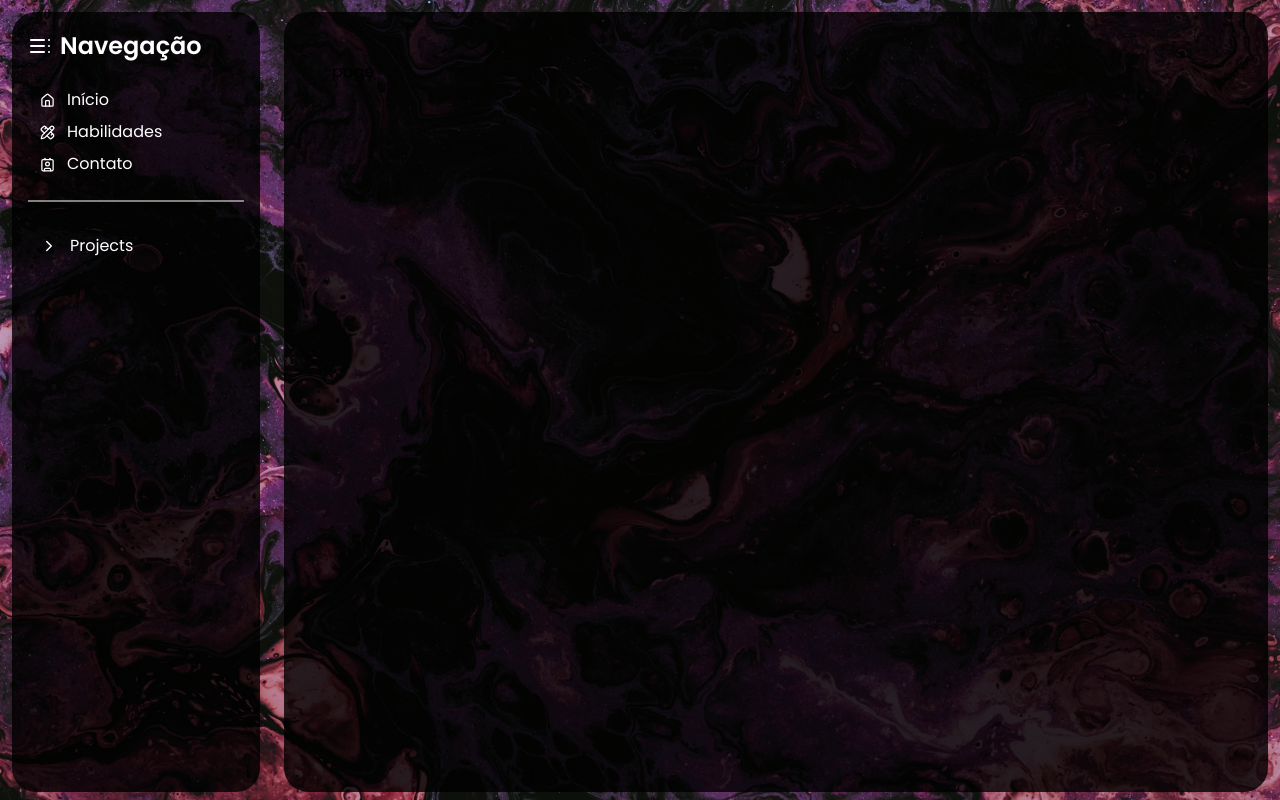
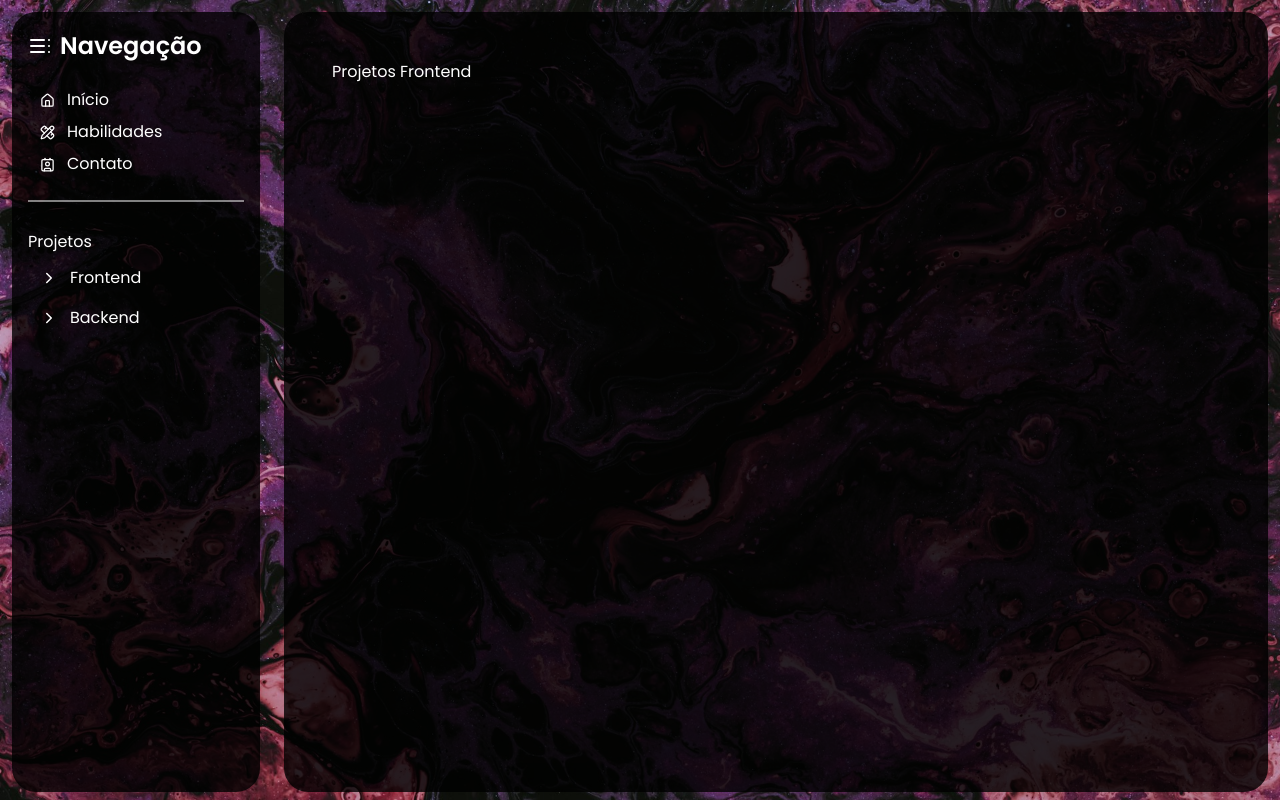
Before and after one commit to larissaOliveiraz/portfolio-next, a Next.js app: page /projects/frontend in a window 1280 px wide. Built offline with nearby package versions, Linux system fonts and the light colour scheme.

Commit message:
refactor: change header buttons and put dynamyc content structure

```diff
--- a/src/app/projects/backend/delivery-spring/page.tsx
+++ /dev/null
@@ -1,7 +0,0 @@
-import React from 'react'
-
-export default function DeliverSpring() {
-  return (
-    <div>DeliverSpring</div>
-  )
-}
--- /dev/null
+++ b/src/app/projects/frontend/[id]/page.tsx
@@ -0,0 +1,7 @@
+import React from 'react'
+
+export default function Project() {
+  return (
+    <div>Project</div>
+  )
+}
--- a/src/app/projects/frontend/finance-next/page.tsx
+++ /dev/null
@@ -1,7 +0,0 @@
-import React from 'react'
-
-export default function FinanceNext() {
-  return (
-    <div>FinanceNext</div>
-  )
-}
--- a/src/app/projects/frontend/page.tsx
+++ b/src/app/projects/frontend/page.tsx
@@ -2,6 +2,8 @@ import React from "react";
 
 export default function FrontendProjects() {
   return (
-    <div>page</div>
+    <div>
+      <h1 className="text-white">Projetos Frontend</h1>
+    </div>
   )
 }
--- a/src/components/Header.tsx
+++ b/src/components/Header.tsx
@@ -1,8 +1,9 @@
 "use client";
-
 import {
+  Circle,
   CircleDollarSign,
   Contact,
+  CornerDownRight,
   House,
   PencilRuler,
   TableOfContents,
@@ -10,13 +11,24 @@ import {
 } from "lucide-react";
 import { HeaderButton } from "./HeaderButton";
 import { usePathname } from "next/navigation";
-import { useState } from "react";
+import { useEffect, useState } from "react";
+import { FrontendProjects } from "../db/FrontendProjects";
+import { BackendProjects } from "../db/BackendProjects";
 
 export function Header() {
   const pathname = usePathname();
-  const [projectsExpanded, setProjectsExpanded] = useState(false);
   const [frontendExpanded, setFrontendExpanded] = useState(false);
   const [backendExpanded, setBackendExpanded] = useState(false);
+
+  useEffect(() => {
+    if (
+      !pathname.includes("/projects/backend") &&
+      !pathname.includes("projects/frontend")
+    ) {
+      setBackendExpanded(false);
+      setFrontendExpanded(false);
+    }
+  }, [pathname]);
 
   return (
     <header className="bg-black/80 h-[calc(100vh-1.25rem)] w-[20rem] p-4 rounded-3xl m-3">
@@ -46,59 +58,50 @@ export function Header() {
           />
         </div>
         <div className="pt-5">
-          <HeaderButton
-            title="Projects"
-            isActive={pathname == "/projects"}
-            subitems
-            subitemsExpanded={projectsExpanded}
-            onExpand={() => setProjectsExpanded(!projectsExpanded)}
-            pathname="/projects"
-          />
-          {projectsExpanded && (
-            <div className="ml-3 flex flex-col gap-2 mt-2">
-              <div>
+          <h2 className="text-white">Projetos</h2>
+          <div className="flex flex-col gap-2 mt-2">
+            <div className={`${frontendExpanded && "bg-white/10"} rounded-2xl`}>
               <HeaderButton
                 title="Frontend"
                 pathname="/projects/frontend"
-                  isActive={pathname == "/projects/frontend"}
                 subitems
                 subitemsExpanded={frontendExpanded}
                 onExpand={() => setFrontendExpanded(!frontendExpanded)}
               />
-                {frontendExpanded && (
+              {frontendExpanded &&
+                FrontendProjects.map((project) => (
                   <div className="ml-3">
                     <HeaderButton
-                      title="Finance Next"
-                      isActive={pathname == "/projects/frontend/finance-next"}
-                      pathname="/projects/frontend/finance-next"
-                      icon={CircleDollarSign}
+                      title={project.title}
+                      isActive={pathname == `/projects/frontend/${project.id}`}
+                      pathname={`/projects/frontend/${project.id}`}
+                      icon={CornerDownRight}
                     />
                   </div>
-                )}
+                ))}
             </div>
 
-              <div>
+            <div className={`${backendExpanded && "bg-white/10"} rounded-2xl`}>
               <HeaderButton
                 title="Backend"
                 pathname="/projects/backend"
-                  isActive={pathname == "/projects/backend"}
                 subitems
                 subitemsExpanded={backendExpanded}
                 onExpand={() => setBackendExpanded(!backendExpanded)}
               />
-                {backendExpanded && (
+              {backendExpanded &&
+                BackendProjects.map((project) => (
                   <div className="ml-3">
                     <HeaderButton
-                      title="Delivery Spring"
-                      isActive={pathname == "/projects/backend/delivery-spring"}
-                      pathname="/projects/backend/delivery-spring"
-                      icon={Utensils}
+                      title={project.title}
+                      isActive={pathname == `/projects/backend/${project.id}`}
+                      pathname={`/projects/backend/${project.id}`}
+                      icon={CornerDownRight}
                     />
                   </div>
-                )}
+                ))}
             </div>
           </div>
-          )}
         </div>
       </div>
     </header>
--- a/src/components/HeaderButton.tsx
+++ b/src/components/HeaderButton.tsx
@@ -7,7 +7,7 @@ type HeaderButtonProps = {
   title: string;
   onExpand?: () => void;
   pathname?: string;
-  isActive: boolean;
+  isActive?: boolean;
   icon?: React.ComponentType<LucideProps>;
   subitems?: boolean;
   subitemsExpanded?: boolean;
@@ -17,24 +17,25 @@ export function HeaderButton({
   title,
   onExpand,
   pathname = "/",
-  isActive,
+  isActive = false,
   icon: Icon,
   subitems = false,
   subitemsExpanded = false,
 }: HeaderButtonProps) {
   return (
     <Link
-    onClick={onExpand}
+      onClick={onExpand}
       href={pathname}
-      className={`flex gap-3 items-center w-full text-left px-3 py-1 rounded-lg hover:bg-white/10 ${
-        isActive && "bg-white/20"
-      }`}
+      className={`flex gap-3 items-center w-full text-left px-3 py-1 rounded-lg ${
+        !subitemsExpanded && "hover:bg-white/10"
+      } ${isActive && "bg-white/20"}`}
     >
-      {subitems && (subitemsExpanded ? (
-        <ChevronDown size={18} color="white" />
-      ) : (
-        <ChevronRight size={18} color="white" />
-      ))}
+      {subitems &&
+        (subitemsExpanded ? (
+          <ChevronDown size={18} color="white" />
+        ) : (
+          <ChevronRight size={18} color="white" />
+        ))}
       {Icon && <Icon size={15} color="white" />}
       <p className="text-white">{title}</p>
     </Link>
--- /dev/null
+++ b/src/db/BackendProjects.ts
@@ -0,0 +1,9 @@
+interface BackendProject {
+  id: string;
+  title: string;
+}
+
+export const BackendProjects: BackendProject[] = [
+  {id: "1", title: "Delivery Spring"},
+  {id: "2", title: "Rent Express"}
+]
--- /dev/null
+++ b/src/db/FrontendProjects.ts
@@ -0,0 +1,9 @@
+interface FrontendProject {
+  id: string;
+  title: string;
+}
+
+export const FrontendProjects: FrontendProject[] = [
+  {id: "1", title: "Finance Next"},
+  {id: "2", title: "Space Travel Web"}
+]
```
Lines whose indentation alone changed are shown as unchanged.
